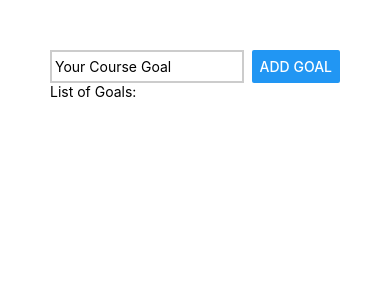
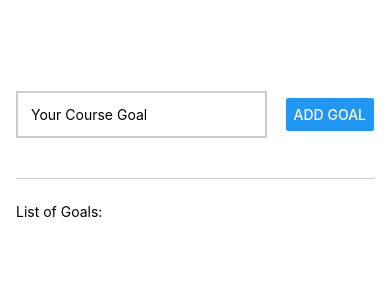
Before and after one commit to kwkry/goal-app, a React Native app: screen / in a window 390 px wide. Shown: the top 300 px of the page. Built offline with nearby package versions, Linux system fonts and the light colour scheme.

Commit message:
Improving the layout

```diff
--- a/App.js
+++ b/App.js
@@ -7,7 +7,7 @@
         <TextInput placeholder="Your Course Goal" style={styles.textInput} />
         <Button title="Add Goal"></Button>
       </View>
-      <View>
+      <View style={styles.goalsContainer}>
         <Text>List of Goals:</Text>
       </View>
     </View>
@@ -16,18 +16,28 @@
 
 const styles = StyleSheet.create({
   appContainer: {
-    padding: 50,
+    paddingTop: 50,
+    paddingHorizontal: 16,
+    flex: 1,
   },
   inputContainer: {
     flexDirection: "row",
     justifyContent: "space-between",
+    alignItems: "center",
+    marginBottom: 24,
+    borderBottomWidth: 1,
+    borderColor: "#cccccc",
+    flex: 1,
   },
   textInput: {
     borderWidth: 2,
     borderColor: "#cccccc",
-    width: "80%",
+    width: "70%",
     marginRight: 8,
-    padding: 3,
+    padding: 13,
+  },
+  goalsContainer: {
+    flex: 5,
   },
 });
 
```
